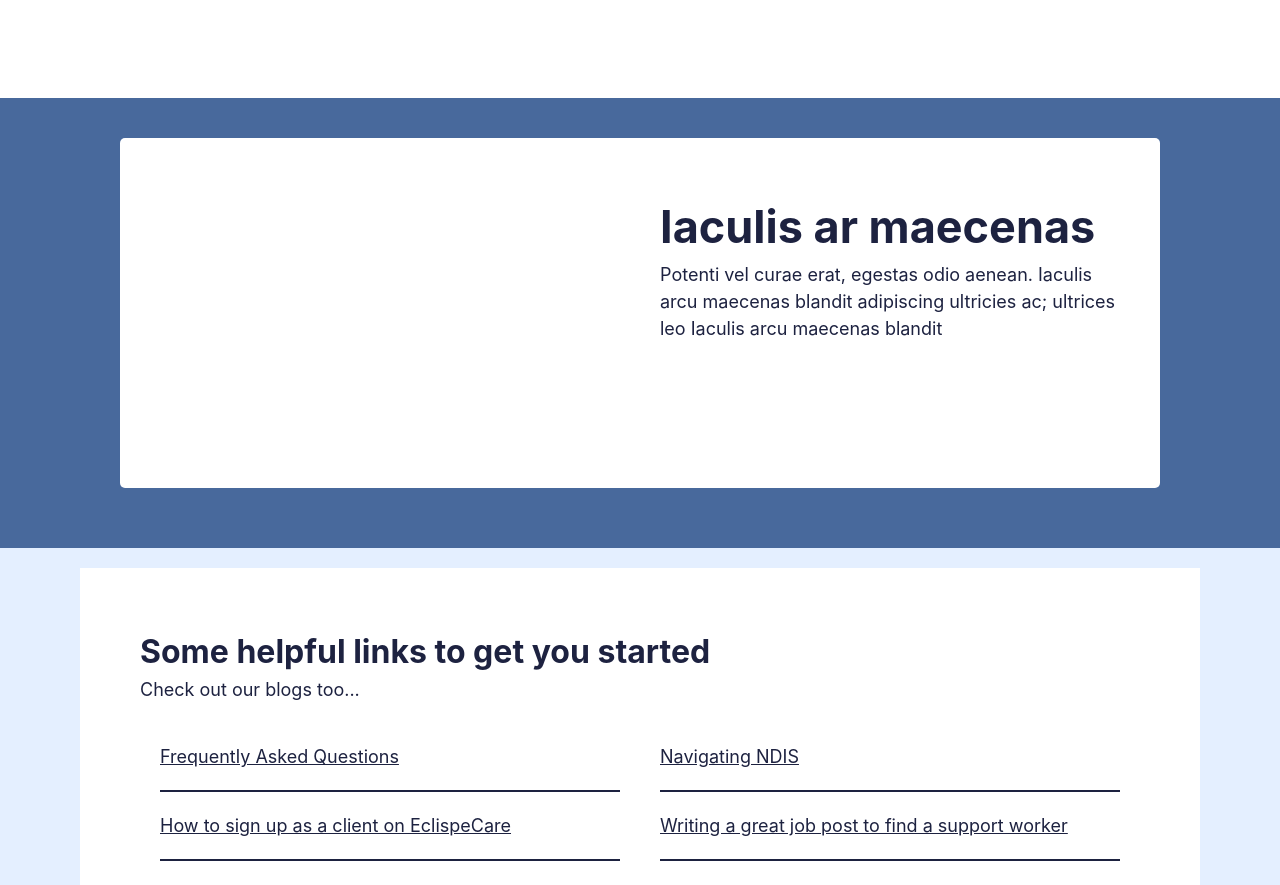
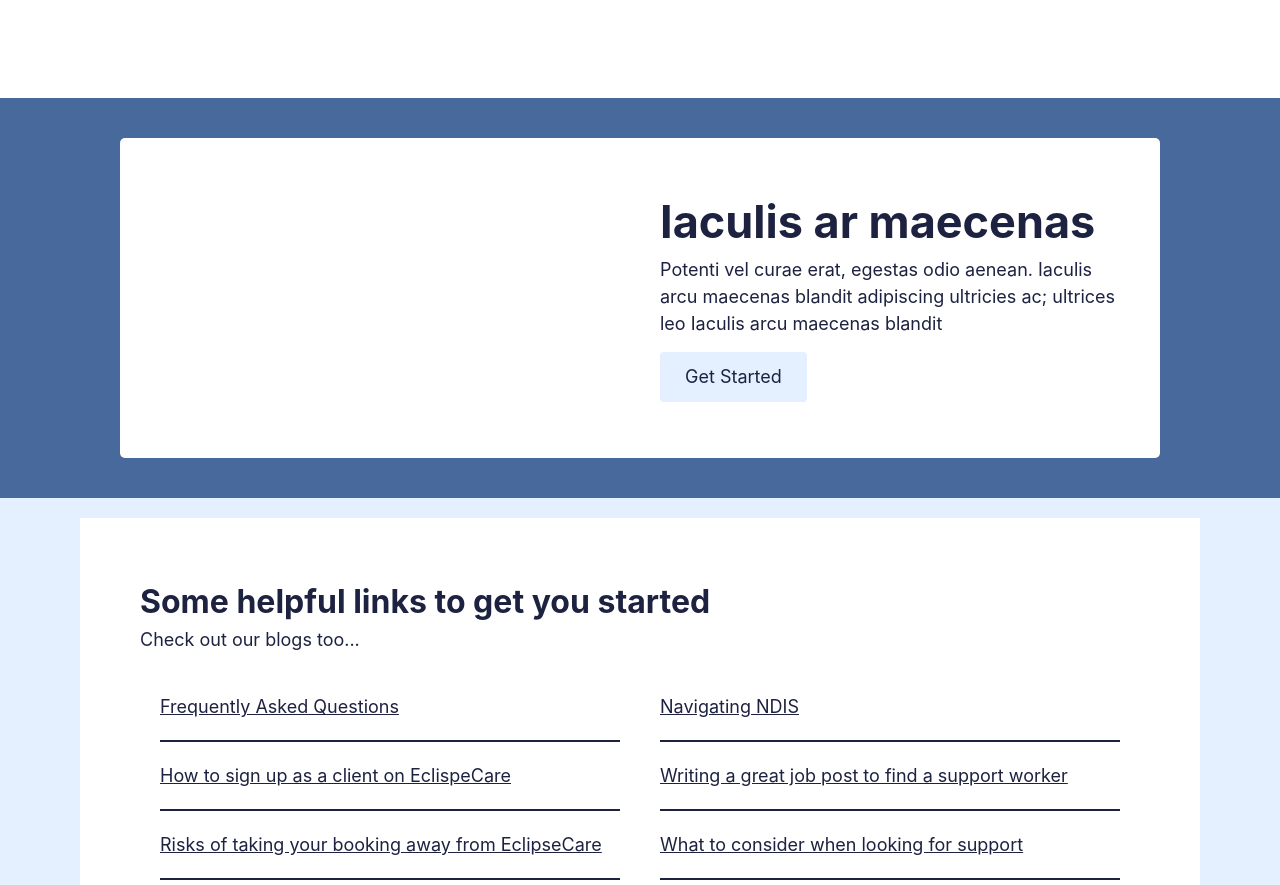
Before and after one commit to DragonWarrior9999/eclipsecare, a React (Vite) app: page / in a window 1280 px wide. Shown: the part 1118-2003 px from the top of the page. Built offline with nearby package versions, Linux system fonts and the light colour scheme.

Commit message:
ADDED button and cleaned up section 2

```diff
--- a/src/pages/Home.tsx
+++ b/src/pages/Home.tsx
@@ -48,11 +48,13 @@ export default function Home(){
                         </div>
                 </div>
             </Section>
-            <Section className="min-h-[450px] mt-[30px] bg-primarydark">
+            <Section className="min-h-[400px] mt-[30px] bg-primarydark">
                 <div className="p-[40px]">
-                    <SplitBanner img_src="src/assets/smiling-women.jpg" image="left" className="bg-white text-navy rounded-lg min-h-[350px]">
-                        <h1 className="mt-[35px]">Iaculis ar maecenas</h1>
+                    <SplitBanner img_src="src/assets/smiling-women.jpg" image="left" className="bg-white text-navy rounded-lg min-h-[320px]">
+                        <h1 className="mt-[30px]">Iaculis ar maecenas</h1>
                         <p className="max-w-[460px]">Potenti vel curae erat, egestas odio aenean. Iaculis arcu maecenas blandit adipiscing ultricies ac; ultrices leo Iaculis arcu maecenas blandit</p>
+                        {/*MAKE THIS A BIGG AHH BUTTON */}
+                        <button className="mt-[15px] big-button bg-babyblue text-navy">Get Started</button>
                     </SplitBanner>
                 </div>
             </Section>
```
